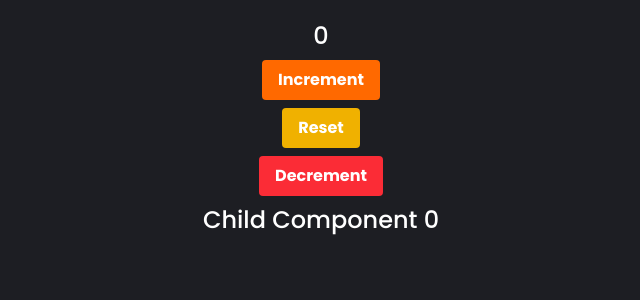
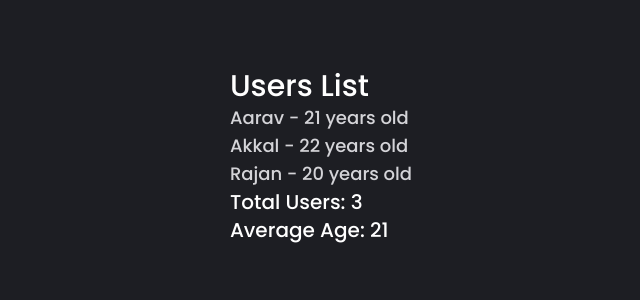
Before and after one commit to AkkalDhami/REACT-JS, a React (Vite) app in the folder 01-Intro-to-React/: page / in a window 1280 px wide. Shown: the top 300 px of the page, without its empty margins (319-959 px from the left). Built offline with nearby package versions, Linux system fonts and the light colour scheme.

Commit message:
derived state in reactjs

```diff
--- a/01-Intro-to-React/src/App.jsx
+++ b/01-Intro-to-React/src/App.jsx
@@ -1,8 +1,14 @@
 import "./App.css";
 import Card from "./components/Card";
+import DerivedState from "./components/DerivedState";
 
 function App() {
-  return <Card />;
+  return (
+    <section className="flex flex-col gap-3  text-white  p-12 rounded ">
+      {/* <Card /> */}
+      <DerivedState />
+    </section>
+  );
 }
 
 export default App;
--- /dev/null
+++ b/01-Intro-to-React/src/components/DerivedState.jsx
@@ -0,0 +1,31 @@
+import { useState } from "react";
+
+//? Derived state is any state that can be computed based on other state or props. It is not stored directly in the component's state but is calculated when needed. This approach helps avoid duplication and keeps the state simpler and more manageable.
+
+const usersInfo = [
+  { name: "Aarav", age: 21 },
+  { name: "Akkal", age: 22 },
+  { name: "Rajan", age: 20 },
+];
+const DerivedState = () => {
+  const [users, setUsers] = useState([...usersInfo]);
+  console.log(users);
+  const userCount = users.length; //* userCount is derived state
+  const avgAge = users.reduce((acc, user) => acc + user.age, 0) / userCount;
+  return (
+    <div>
+      <h2 className="text-3xl">Users List</h2>
+      <ul className="text-lg text-zinc-300">
+        {users.map((user, index) => (
+          <li key={index}>
+            {user.name} - {user.age} years old
+          </li>
+        ))}
+      </ul>
+      <p className="text-xl">Total Users: {userCount}</p>
+      <p className="text-xl">Average Age: {avgAge}</p>
+    </div>
+  );
+};
+
+export default DerivedState;
--- a/01-Intro-to-React/src/main.jsx
+++ b/01-Intro-to-React/src/main.jsx
@@ -8,11 +8,11 @@ import EventPropagation from "./components/EventPropagation.jsx";
 import State from "./components/hooks/State.jsx";
 createRoot(document.getElementById("root")).render(
   <StrictMode>
-    {/* <App /> */}
+    <App />
     {/* <EventHandling /> */}
     {/* <EventProps /> */}
     {/* <EventPropagation /> */}
-    <State />
+    {/* <State /> */}
 
   </StrictMode>
 );
```
